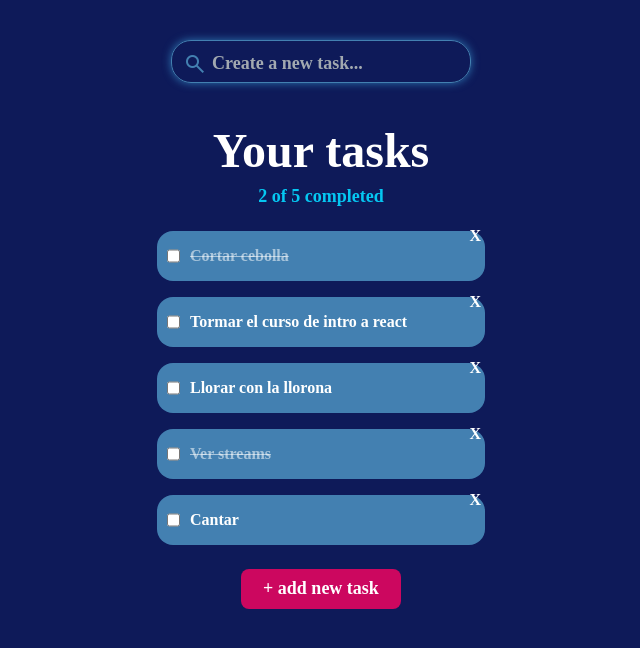
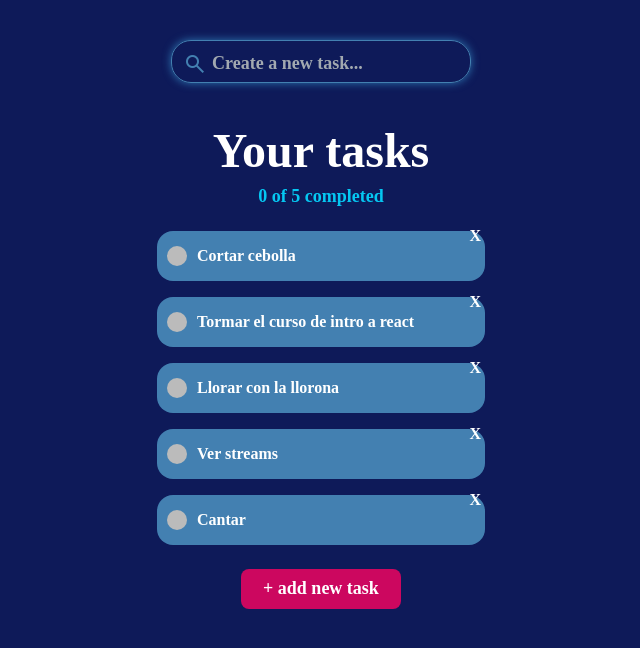
Before and after one commit to paurrev/Task-Management, a React (Vite) app in the folder 1er-proyecto todo/: page / in a window 1280 px wide. Shown: the top 648 px of the page, without its empty margins (319-959 px from the left). Built offline with nearby package versions, Linux system fonts and the light colour scheme.

Commit message:
Completed and Deleted ToDos

```diff
--- a/1er-proyecto todo/src/App.jsx
+++ b/1er-proyecto todo/src/App.jsx
@@ -7,10 +7,10 @@ import { CreateTodoButton } from './CreateTodoButton.jsx';
 // import './App.css'
 
 const defaultTodos = [
-  { text: 'Cortar cebolla', completed: true },
+  { text: 'Cortar cebolla', completed: false },
   { text: 'Tormar el curso de intro a react', completed: false },
   { text: 'Llorar con la llorona', completed: false },
-  { text: 'Ver streams', completed: true },
+  { text: 'Ver streams', completed: false },
   { text: 'Cantar', completed: false },
 ];
 
@@ -38,7 +38,20 @@ export function App() {
     });
   }
 
+  //Logica para marcar como completado un ToDo
+  const completeTodo = (text) => {
+    const todoIndex = todos.findIndex((todo) => todo.text === text);
+    const newTodos = [...todos];
+    newTodos[todoIndex].completed = !newTodos[todoIndex].completed;
+    setTodos(newTodos);
+  };
 
+  const deleteTodo = (text) => {
+    const todoIndex = todos.findIndex((todo) => todo.text === text);
+    const newTodos = [...todos];
+    newTodos.splice(todoIndex, 1);
+    setTodos(newTodos);
+  };
 
   return (
     <section className="Todo">
@@ -50,6 +63,8 @@ export function App() {
             key={todo.text}
             text={todo.text}
             completed={todo.completed}
+            onCompleted={() => completeTodo(todo.text)}
+            onDeleted={() => deleteTodo(todo.text)}
           />
         ))}
       </TodoList>
--- a/1er-proyecto todo/src/TodoItem.css
+++ b/1er-proyecto todo/src/TodoItem.css
@@ -1,17 +1,72 @@
 .todo-item{
   display: flex;
   position: relative;
-  width: 328px;
+  width: 20.5rem;
   background-color: #4380B1;
-  margin: 16px 0px;
-  border-radius: 16px;
+  margin: 1rem 0rem;
+  border-radius: 1rem;
 }
-.todo-item_checkbox{
-  margin: 0 10px ;
+/* .todo-item_checkbox{
+  margin: 0 .625rem ;
+} */
+.todo-item_checkbox {
+  position: relative;
+  width: 1.25rem;
+  height: 1.25rem;
+  border-radius: .125rem;
+  appearance: none;
+  margin: auto .625rem;
+  background-color: #bbb;
+  transition: all .3s;
+  border-radius: .625rem;
+}
+
+.todo-item_checkbox::before {
+  content: '';
+  position: absolute;
+  border: solid #fff;
+  display: block;
+  width: .3em;
+  height: .7em;
+  border-width: 0 .2em .2em 0;
+  z-index: 1;
+  opacity: 0;
+  right: calc(50% - .25em);
+  top: calc(50% - .55em);
+  transform: rotate(0deg);
+  transition: all .3s;
+  transform-origin: center center;
+}
+
+.todo-item_checkbox:checked {
+  animation: b .3s ease-in forwards;
+  background-color: #CC075F;
+}
+
+.todo-item_checkbox:checked::before {
+  opacity: 1;
+  transform: rotate(405deg);
+}
+
+@keyframes b {
+  0% {
+    opacity: 1;
+    transform: scale(1) rotateY(0deg);
+  }
+
+  50% {
+    opacity: 0;
+    transform: scale(.8) rotateY(180deg);
+  }
+
+  100% {
+    opacity: 1;
+    transform: scale(1) rotateY(360deg);
+  }
 }
 .todo-item_text{
   color: #ffff;
-  font-size: 16px;
+  font-size: 1rem;
   font-family: 'Comfortaa', cursive;
   font-weight: 700;
 }
@@ -22,10 +77,10 @@
 .todo-item_delete{
   font-family: 'Comfortaa', cursive;
   cursor: pointer;
-  font-size: 16px;
+  font-size: 1rem;
   position: absolute;
-  right: 4px;
-  top: -4px;
+  right: .25rem;
+  top: -0.25rem;
   color: #ffff;
   font-weight: 700;
 }
--- a/1er-proyecto todo/src/TodoItem.jsx
+++ b/1er-proyecto todo/src/TodoItem.jsx
@@ -1,17 +1,11 @@
 import './TodoItem.css';
 export function TodoItem(props) {
-  const onCompleted = () => {
-    alert('Ya completaste el todo ' + props.text);
-  };
-  const onDeleted = () => {
-    alert('Borraste el todo ' + props.text);
-  };
   return (
     <li className="todo-item">
       <input
         className={'todo-item_checkbox'}
         type="checkbox"
-        onClick={onCompleted}
+        onClick={props.onCompleted}
       />
       <p
         className={`todo-item_text ${
@@ -20,7 +14,9 @@ export function TodoItem(props) {
       >
         {props.text}
       </p>
-      <span className="todo-item_delete" onClick={onDeleted}>
+      <span
+      className="todo-item_delete"
+      onClick={props.onDeleted}>
         X
       </span>
     </li>
```
